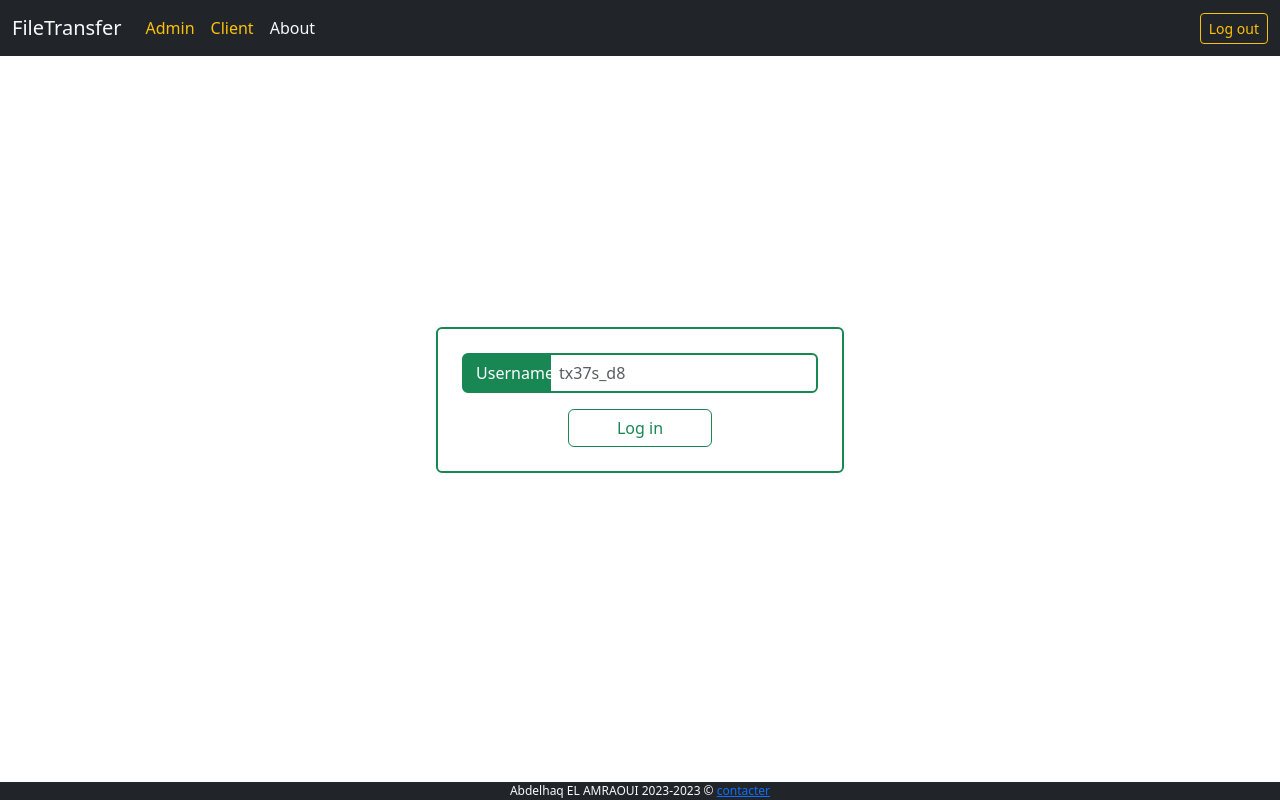
After one commit to abdelhaqelamraoui/ft, a PHP site: page /index_admin.php in a window 1280 px wide. The commit adds this page. Run offline with PHP 8.4, Linux system fonts and the light colour scheme; some libraries are stand-ins or nearby versions.

```diff
--- a/admin.js
+++ b/admin.js
@@ -9,13 +9,13 @@ let listUploadedFiles = document.getElementById('list-uploaded-files')
 let fileContent = document.getElementById('bridge-file-content')
 
 
-let fileCounter = 1
+
 
 
 addBtn.addEventListener("click", () => {
   let e = document.createElement('div')
   e.className = "list-group-item"
-  e.innerHTML = '<input type="file" name="file-'+(fileCounter++)+'" class="form-control">'
+  e.innerHTML = '<input type="file" class="form-control">'
   filesForm.appendChild(e)
 })
 
--- a/header.php
+++ b/header.php
@@ -17,13 +17,16 @@
             <a class="nav-link active link-warning" aria-current="page" href="admin.php">Admin</a>
           </li>
           <li class="nav-item">
-            <a class="nav-link active link-warning" aria-current="page" href="index.php">User</a>
+            <a class="nav-link active link-warning" aria-current="page" href="index.php">Client</a>
           </li>
           <li class="nav-item">
             <a class="nav-link active link-light" aria-current="page" href="#" id="link-about">About</a>
           </li>
 
         </ul>
+        <form method="post">
+          <Button type="submit" name="logout" class="btn btn-sm btn-outline-warning">Log out</Button>
+        </form>
 
       </div>
     </div>
@@ -31,3 +34,12 @@
 
   <script src="./bootstrap-5.2.3-dist/js/bootstrap.min.js"></script>
   <script src="header.js"></script>
+
+  <?php
+
+  if(isset($_POST['logout'])) {
+    session_destroy();
+    header('Location: index.php');
+  }
+
+?>
--- /dev/null
+++ b/index_admin.php
@@ -0,0 +1,47 @@
+
+<?php
+  session_start();
+?>
+
+<!DOCTYPE html>
+<html lang="en">
+<head>
+  <meta charset="UTF-8">
+  <meta http-equiv="X-UA-Compatible" content="IE=edge">
+  <meta name="viewport" content="width=device-width, initial-scale=1.0">
+  <link rel="stylesheet" href="./bootstrap-5.2.3-dist/css/bootstrap.min.css">
+  <link rel="stylesheet" href="style.css">
+  <title>Document</title>
+</head>
+<body class="container d-flex align-items-center justify-content-center">
+  <?php include("header.php"); ?>
+
+  <form method="post" class="p-4 mx-3 border border-2 border-success rounded text-center">
+    <div class="input-group row-sm  border border-2 border-success rounded-2">
+      <label for="username" class="input-group-text col-sm-3 text-bg-success rounded-0 border-0">Username</label>
+      <input type="text" name="username" pattern="\w{4,}" placeholder="tx37s_d8" class="form-control col-sm ps-2 rounded-end border-0" required>
+    </div>
+    <Button type="submit" name="submit" class="btn btn-outline-success px-5 mt-3">Log in </Button>
+  </form>
+
+  <script src="./admin.js"></script>
+  <?php include("footer.php"); ?>
+</body>
+</html>
+
+<?php
+
+  if(isset($_POST['submit'])) {
+    $usrername = filter_input(INPUT_POST, 'username', FILTER_SANITIZE_FULL_SPECIAL_CHARS);
+    $usrername = trim($usrername); // already handled via the pattern in html
+    if($usrername == 'admin') {
+      $_SESSION['username'] = $usrername;
+      header('Location: admin.php');
+    } else {
+      echo "<script>alert('Not an admin')</script>";
+    }
+  }
+
+
+
+?>
--- a/style.css
+++ b/style.css
@@ -2,6 +2,8 @@
 body, html {
   height: 100%;
   width: 100%;
+  padding: 0;
+  margin: 0;
 }
 
 #header {
```
Also changed, not shown: admin.php (+10 -0 lines).
